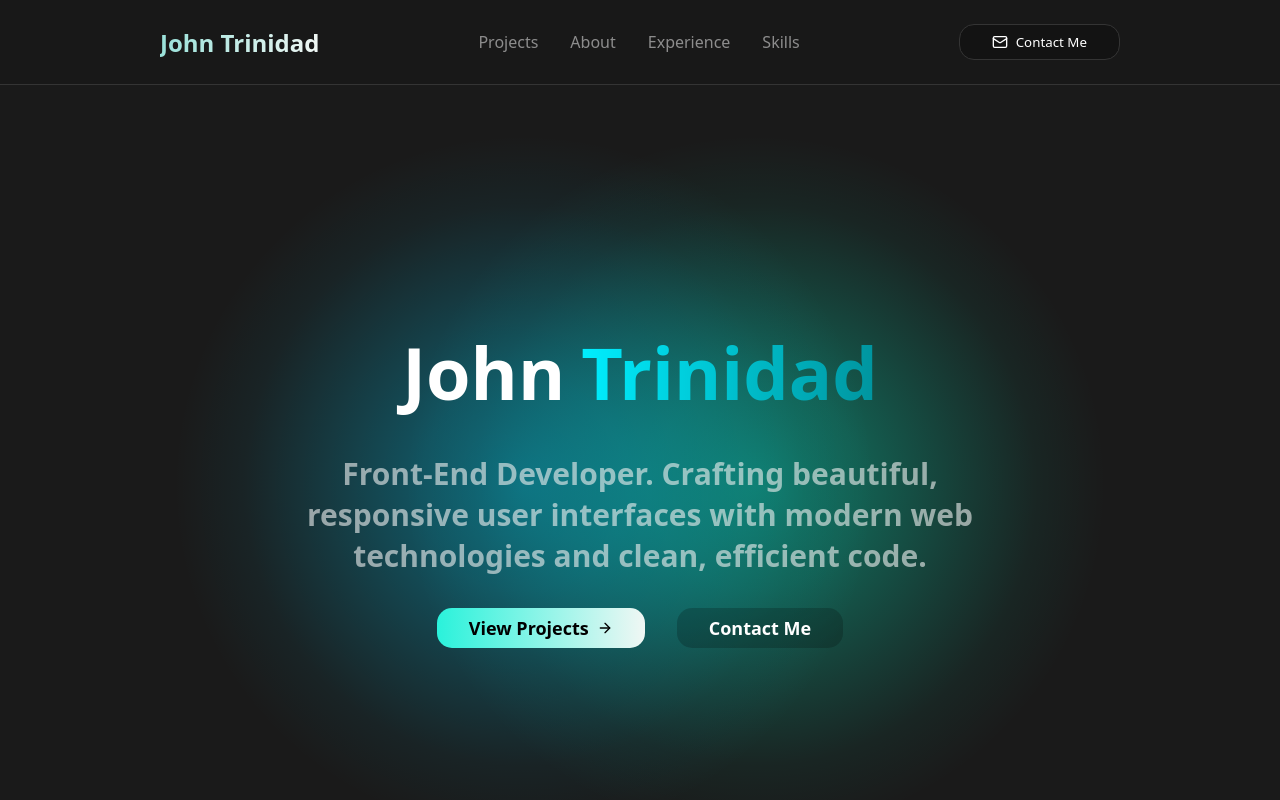
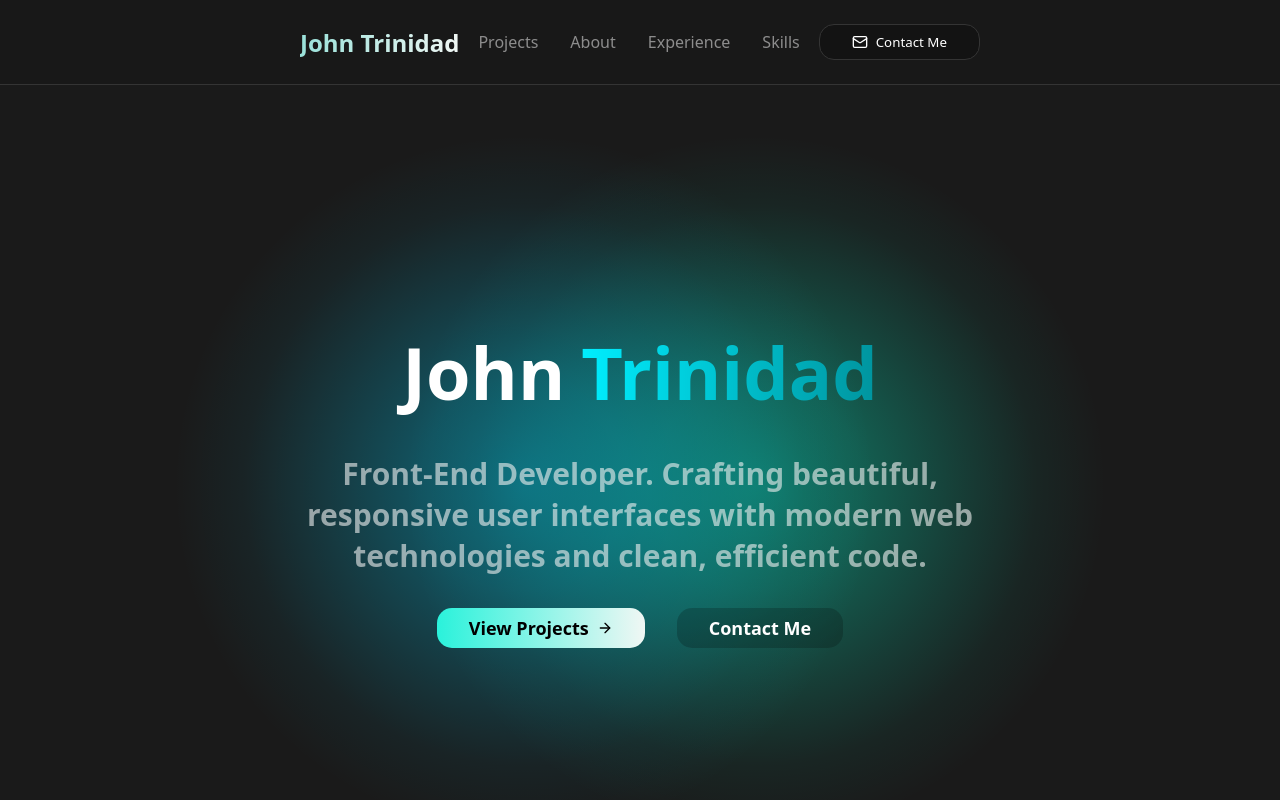
Before and after one commit to trinidj/updated-personal-porfolio, a Vue app: page / in a window 1280 px wide. Shown: the top 800 px of the page. Built offline with nearby package versions, Linux system fonts and the light colour scheme.

Commit message:
refactor: update Header component sutructure and padding

```diff
--- a/src/components/shared/Header.vue
+++ b/src/components/shared/Header.vue
@@ -18,7 +18,7 @@
   <header id="header-section">
     <nav>
       <div class="site-title-container">
-        <span class="site-title">John Trinidad</span>
+        <p class="site-title">John Trinidad</p>
       </div>
 
       <div class="navigation-container">
@@ -54,7 +54,7 @@
     align-items: center;
     justify-content: space-between;
     background: hsl(from var(--color-background-primary) h s calc(l - 5) / 0.1);
-    padding: var(--spacing-lg) var(--spacing-7xl);
+    padding: var(--spacing-lg) 300px;
     border-bottom: 1px solid hsl(from var(--color-background-primary) h s calc(l + 10));
   }
 
```
